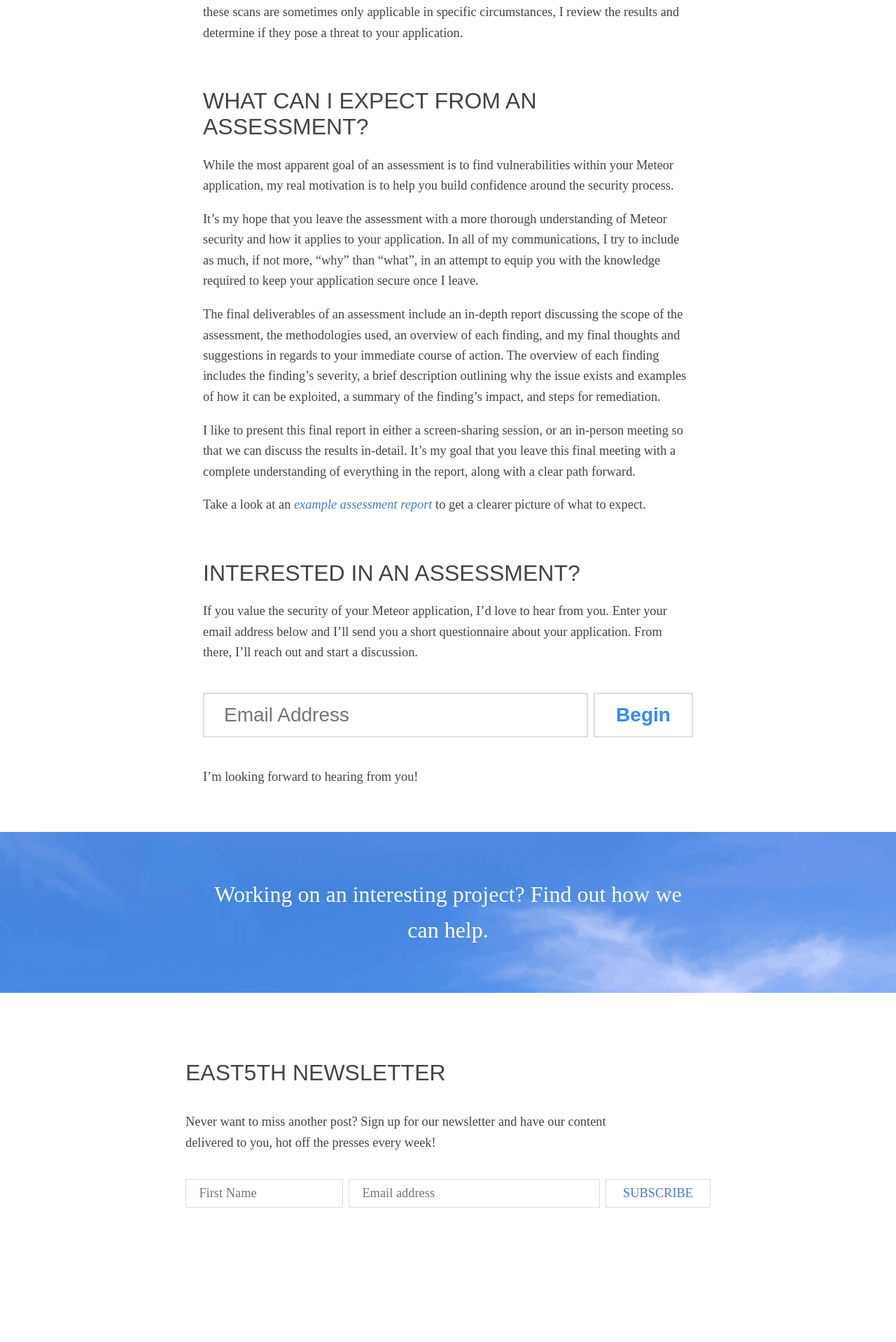
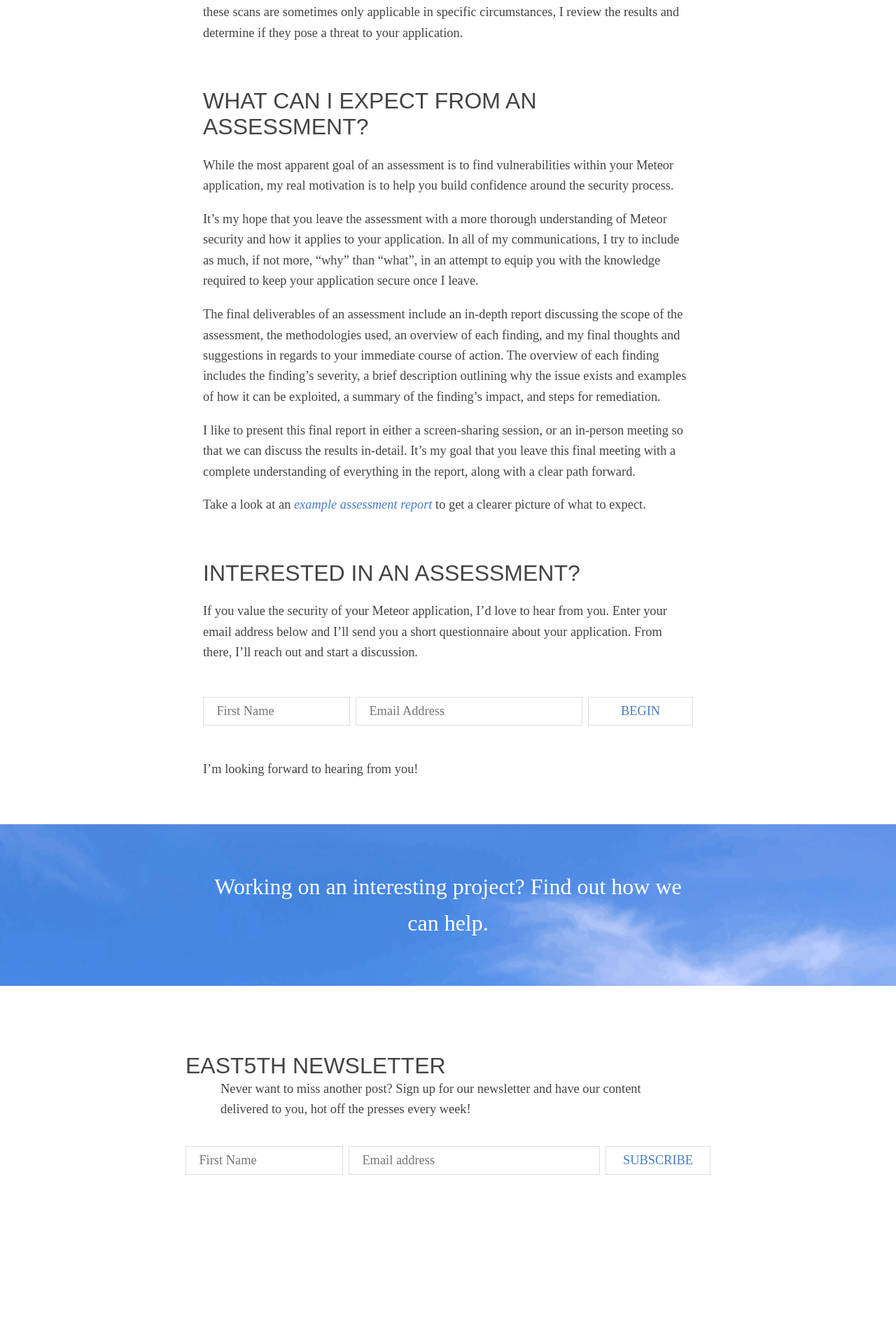
Before and after one commit to pcorey/pcorey.github.io, a Jekyll site: the page built from _posts/2016-05-30-anatomy-of-an-assessment.markdown, in a window 1280 px wide. Shown: the part 2072-3990 px from the top of the page at 70% size. Built offline with Jekyll 4.4.1, drawn with Linux system fonts in a browser that asks for light colours; nearby versions of some CDN libraries; after the commit the page ends 3943 px from its top, so only the background shows below that.

Commit message:
Cleaned up the anatomy of an assessment post

```diff
--- a/_posts/2016-05-30-anatomy-of-an-assessment.markdown
+++ b/_posts/2016-05-30-anatomy-of-an-assessment.markdown
@@ -57,11 +57,16 @@
 
 If you value the security of your Meteor application, I’d love to hear from you. Enter your email address below and I’ll send you a short questionnaire about your application. From there, I’ll reach out and start a discussion.
 
-<form style="display: flex; font-size: 28px; font-weight: 300; font-family: proxima-nova, sans-serif; margin: 1.5em 0;" action="http://formspree.io/hello@east5th.co" method="POST">
-  <input style="flex: 0 0 550px; padding: 0.5em 1em; margin-right: 8px; border: 2px solid #ddd;" type="email" name="_replyto" placeholder="Email Address">
-  <button style="flex: 1; padding: 0.5em 1em; border: 2px solid #ddd; background-color: white; font-weight: 900; color: #3489ff;" type="submit">Begin</button>
-  <input type="hidden" name="type" value="assess">
-  <input type="hidden" name="_next" value="http://assess.east5th.co/begin.html">
-</form>
+<div class="signup-form" style="margin: 3em 0">
+  <form action="http://formspree.io/hello@east5th.co" method="POST">
+    <div class="email-wrapper">
+      <input type="text" placeholder="First Name" value="" name="FNAME" class="" id="mce-FNAME" tabindex="1"><!--
+      --><input type="email" name="_replyto" placeholder="Email Address"><!--
+      --><input type="submit" value="Begin"><!--
+      --><input type="hidden" name="type" value="assess">
+      <input type="hidden" name="_next" value="/begin/">
+    </div>
+  </form>
+</div>
 
 I’m looking forward to hearing from you!
--- a/less/footer.less
+++ b/less/footer.less
@@ -44,6 +44,7 @@
       }
     }
   }
+}
 
 .signup-form {
   background-color: white;
@@ -65,7 +66,7 @@
     font-style: normal;
     font-weight: 400;
   }
-    }
+
   form {
     position: relative;
     max-width: 750px;
```
Also changed, not shown: _includes/footer.html (+0 -7 lines), css/main.css. Lines whose indentation alone changed are shown as unchanged.
